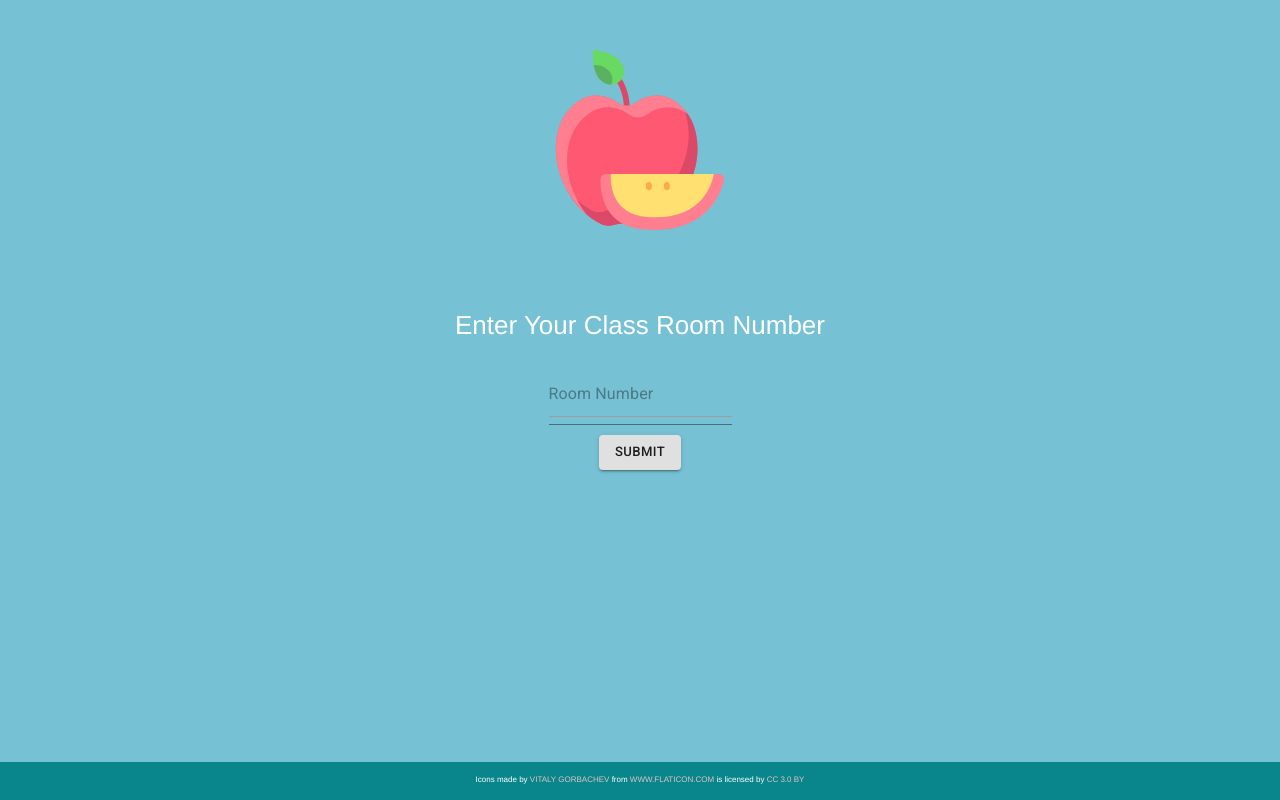
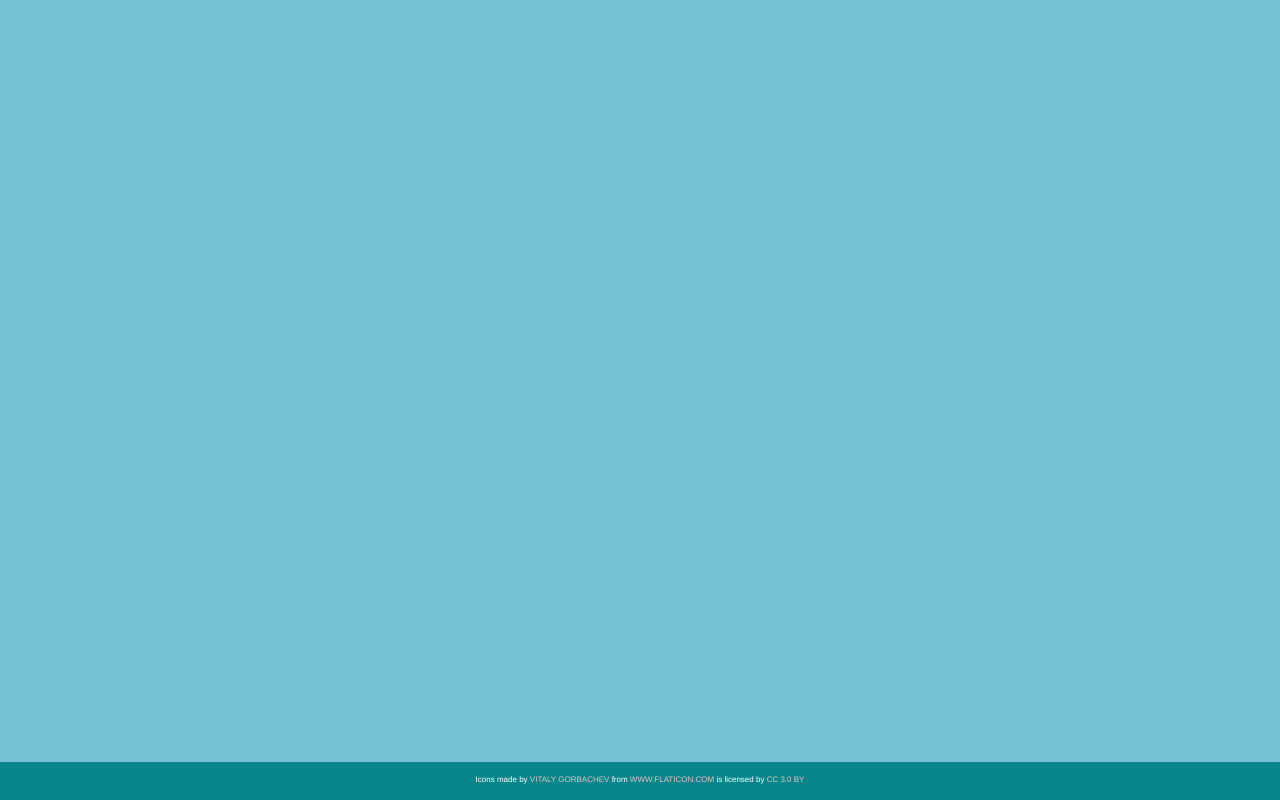
Before and after one commit to AndrewK020/MyClassroom, a React (Create React App) app in the folder client/: page / in a window 1280 px wide. Built offline with nearby package versions, Linux system fonts and the light colour scheme.

Commit message:
debugging for heroku

```diff
--- a/client/src/App.js
+++ b/client/src/App.js
@@ -12,7 +12,7 @@ class App extends Component {
   render() {
     return (
       <div className="App">
-        <header className="App-header">
+        {/* <header className="App-header">
           <img src={logo} className="App-logo" alt="apple" />
           <p>Enter Your Class Room Number</p>
           <Input
@@ -24,7 +24,7 @@ class App extends Component {
           variant="contained">
           Submit
           </Button>
-        </header>
+        </header> */}
       </div>
     );
   }
```
